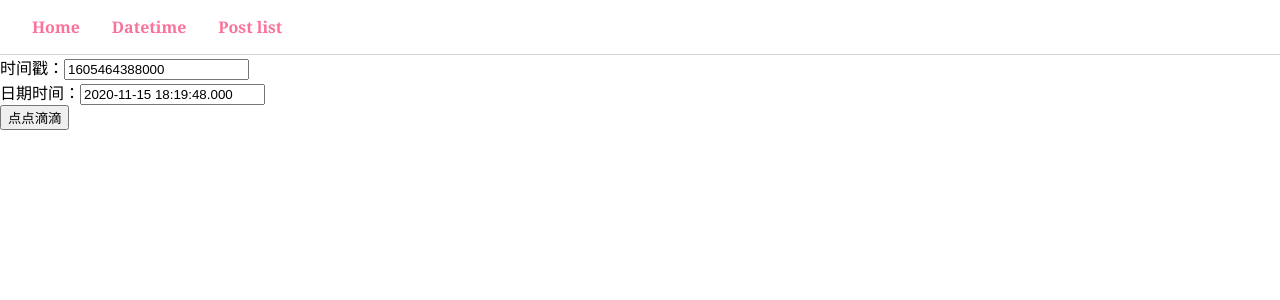
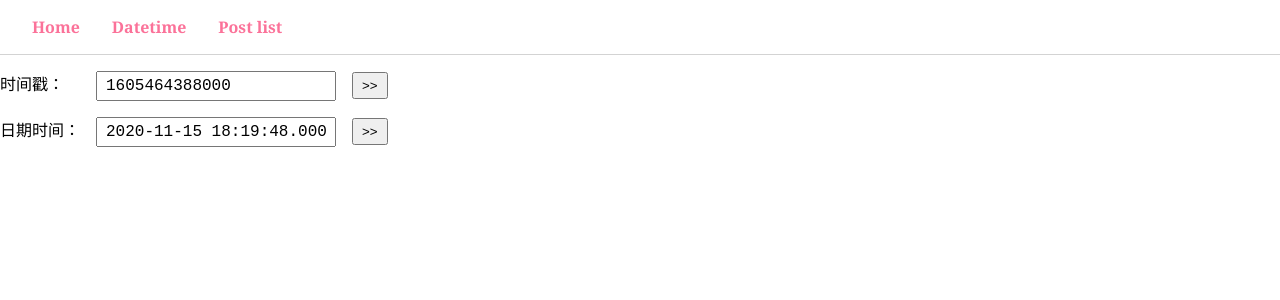
Before and after one commit to xyzwps/xyzwps.github.io, a Next.js app: page /tool/datetime in a window 1280 px wide. Shown: the top 300 px of the page. Built offline with nearby package versions, Linux system fonts and the light colour scheme.

Commit message:
日期时间工具

```diff
--- /dev/null
+++ b/components/button.module.scss
@@ -0,0 +1,5 @@
+.button {
+  font-weight: 1rem;
+  padding: 0.25rem 0.5rem;
+  cursor: pointer;
+}
--- a/components/button.tsx
+++ b/components/button.tsx
@@ -1,3 +1,5 @@
+import styles from "./button.module.scss"
+
 const Button: React.FC<{
   children: unknown
   onClick: (event: MouseEvent) => void
@@ -5,7 +7,11 @@ const Button: React.FC<{
   const handleClick = (e) => {
     if (onClick) onClick(e)
   }
-  return <button onClick={handleClick}>{children}</button>
+  return (
+    <button className={styles.button} onClick={handleClick}>
+      {children}
+    </button>
+  )
 }
 
 export default Button
--- /dev/null
+++ b/components/input.module.scss
@@ -0,0 +1,5 @@
+.input {
+  width: 100%;
+  font-size: 1rem;
+  padding: 0.25rem 0.5rem;
+}
--- a/components/input.tsx
+++ b/components/input.tsx
@@ -1,11 +1,15 @@
-import { ChangeEvent } from "react"
+import { ChangeEvent, CSSProperties } from "react"
+import styles from "./input.module.scss"
 
 const Input: React.FC<{
   value: string
+  style?: CSSProperties
   onChange: (event: ChangeEvent<HTMLInputElement>) => void
-}> = ({ value, onChange }) => {
+}> = ({ value, onChange, style = null }) => {
   return (
     <input
+      className={styles.input}
+      style={style}
       value={value}
       onChange={(e) => {
         if (onChange) onChange(e)
--- a/pages/tool/datetime.js
+++ /dev/null
@@ -1,25 +0,0 @@
-import dayjs from "dayjs"
-import { useState } from "react"
-import Button from "../../components/button"
-import Input from "../../components/input"
-import PageLayout from "../../segments/PageLayout"
-
-function DateTimeToolPage() {
-  const [timestamp, setTimestamp] = useState(dayjs().valueOf())
-  const [datetimeText, setDatetimeText] = useState(dayjs().format("YYYY-MM-DD HH:mm:ss.SSS"))
-  return (
-    <PageLayout>
-      <div>
-        时间戳：
-        <Input value={timestamp} onChange={(e) => setTimestamp(e.target.value)} />
-        <br />
-        日期时间：
-        <Input value={datetimeText} onChange={(e) => setDatetimeText(e.target.value)} />
-        <br />
-        <Button>点点滴滴</Button>
-      </div>
-    </PageLayout>
-  )
-}
-
-export default DateTimeToolPage
--- /dev/null
+++ b/pages/tool/datetime.tsx
@@ -0,0 +1,56 @@
+import dayjs from "dayjs"
+import { useState } from "react"
+import Button from "../../components/button"
+import Input from "../../components/input"
+import PageLayout from "../../segments/PageLayout"
+
+const pattern = "YYYY-MM-DD HH:mm:ss.SSS"
+
+const Row: React.FC<{ children: unknown[] }> = ({ children }) => (
+  <p>
+    <div style={{ width: 80, display: "inline-block" }}>{children[0]}</div>
+    <div style={{ width: 240, display: "inline-block", margin: "0 1rem" }}>{children[1]}</div>
+    <div style={{ width: 80, display: "inline-block" }}>{children[2]}</div>
+  </p>
+)
+
+const DateTimeToolPage: React.FC<Record<string, unknown>> = () => {
+  const defaultValue = Date.now()
+
+  const [timestamp, setTimestamp] = useState(defaultValue)
+  const [datetimeText, setDatetimeText] = useState(dayjs(defaultValue).format(pattern))
+
+  const refreshWithTimestamp = (timestamp: number) => {
+    setTimestamp(timestamp)
+    setDatetimeText(dayjs(timestamp).format(pattern))
+  }
+
+  return (
+    <PageLayout>
+      <div>
+        <Row>
+          时间戳：
+          <Input
+            value={"" + timestamp}
+            onChange={(e) => setTimestamp(+e.target.value)}
+            style={{ fontFamily: "monospace" }}
+          />
+          <Button onClick={() => refreshWithTimestamp(timestamp)}>&gt;&gt;</Button>
+        </Row>
+        <Row>
+          日期时间：
+          <Input
+            value={datetimeText}
+            onChange={(e) => setDatetimeText(e.target.value)}
+            style={{ fontFamily: "monospace" }}
+          />
+          <Button onClick={() => refreshWithTimestamp(dayjs(datetimeText, pattern).valueOf())}>
+            &gt;&gt;
+          </Button>
+        </Row>
+      </div>
+    </PageLayout>
+  )
+}
+
+export default DateTimeToolPage
```
Also changed, not shown: components/input.scss (deleted).
